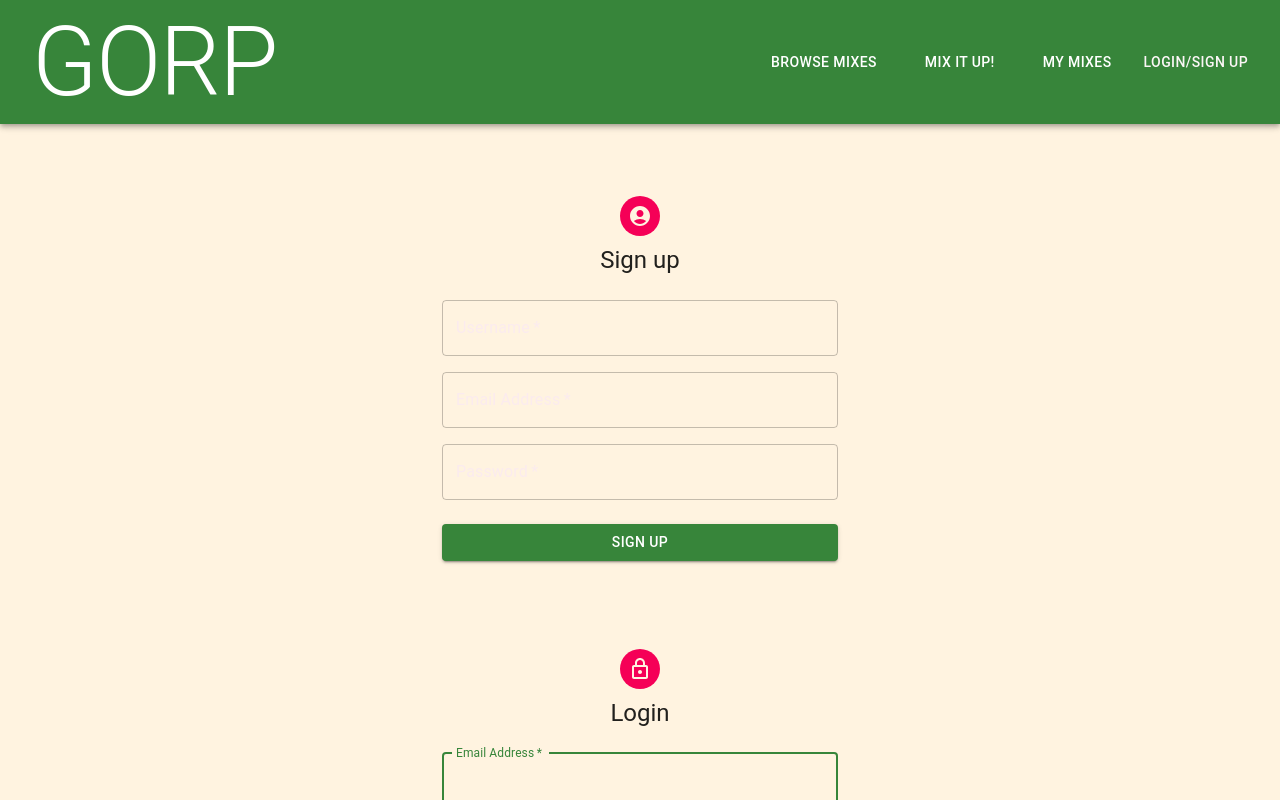
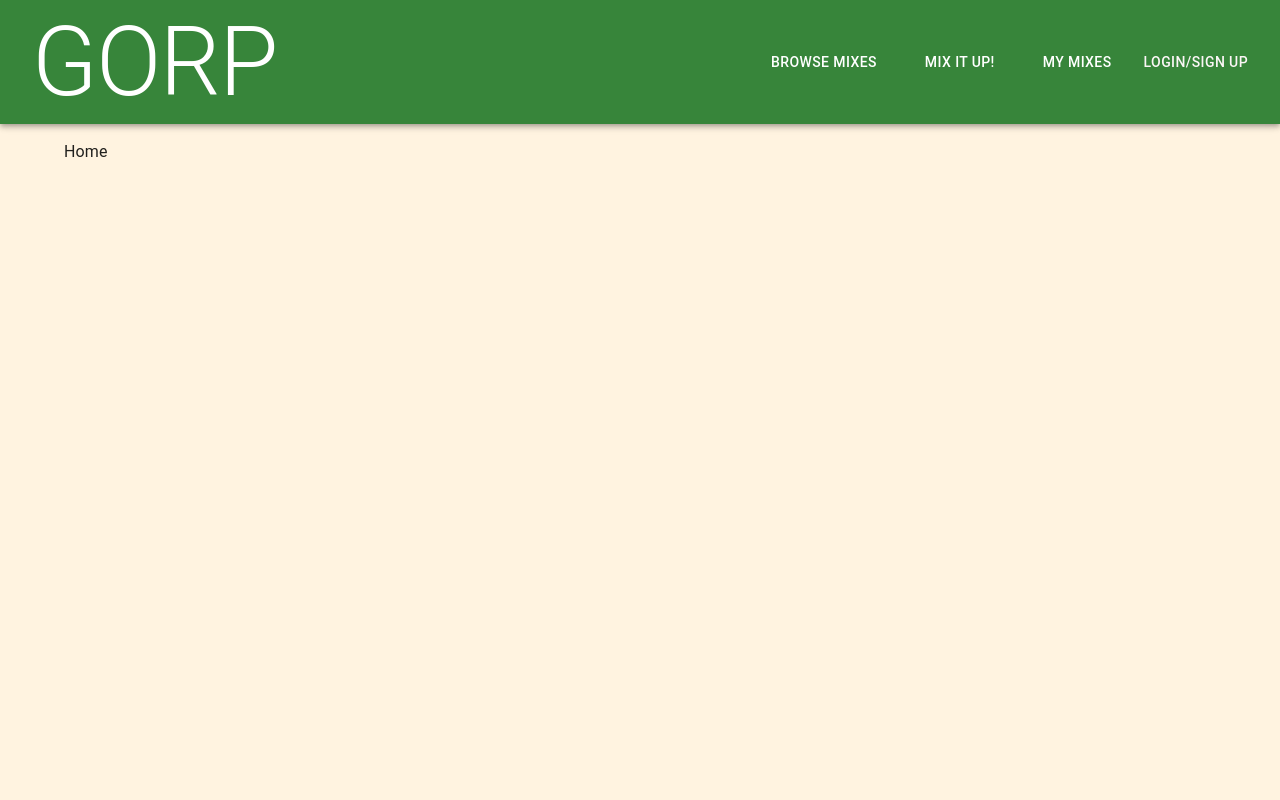
Before and after one commit to youngben97/GORP, a React (Vite) app in the folder client/: page / in a window 1280 px wide. Shown: the top 800 px of the page. Built offline with nearby package versions, Linux system fonts and the light colour scheme.

Commit message:
removed signup and login from home

```diff
--- a/client/src/pages/Home.jsx
+++ b/client/src/pages/Home.jsx
@@ -1,12 +1,10 @@
 import * as React from 'react';
-import SignUp from '../components/SignupForm';
-import Login from '../components/LoginForm';
+
 
 export default function Home() {
     return (
         <>
-        <SignUp />
-        <Login />
+        Home
         </>
     )
 }
```
